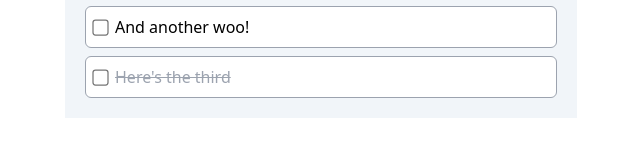
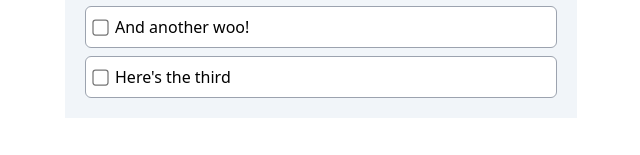
Before and after one commit to aleadbetterdev/React-front-end, a React (Vite) app in the folder 2024-react/: page / in a window 1280 px wide. Shown: the part 160-315 px from the top of the page, without its empty margins (319-959 px from the left). Built offline with nearby package versions, Linux system fonts and the light colour scheme.

Commit message:
State created, checkbox todos.ts now tracks changes

```diff
--- a/2024-react/src/App.tsx
+++ b/2024-react/src/App.tsx
@@ -1,9 +1,22 @@
 // no imports needed, no return block needed
 
+import { useState } from "react";
 import TodoItem from "./components/TodoItem"
 import { dummyData } from "./data/todos"
 
+// For State below, 'todos' is the current state, setTodos is a function to update the state
+// 'use' functions are hooks, allow us to use special features in React
 function App() {
+
+  const [todos, setTodos] = useState(dummyData)
+
+
+  function setTodoCompleted(id: number, completed: boolean){
+    setTodos((prevTodos) =>
+    prevTodos.map(todo => (todo.id === id ? {...todo, completed} : todo))
+    );
+  }
+
 
   return (
     <main className="py-10 h-screen space-y-5">
@@ -12,8 +25,12 @@ function App() {
       </h1>
       <div className="max-w-lg mx-auto bg-slate-100 rounder-md p-5">
         <div className="space-y-2">
-          {dummyData.map((todo) => (
-            <TodoItem todo={todo}/>
+          {todos.map((todo) => (
+            <TodoItem
+            key={todo.id}
+            todo={todo}
+            onCompletedChange={setTodoCompleted}
+            />
           ))}
         </div>
       </div>
--- a/2024-react/src/components/TodoItem.tsx
+++ b/2024-react/src/components/TodoItem.tsx
@@ -4,14 +4,17 @@ Propts are function arguements that TS and react can work with */
 
 interface TodoItemProps {
     todo: Todo;
+    onCompletedChange: (id: number, completed: boolean) => void;
 }
 
-export default function TodoItem({todo}: TodoItemProps) {
+export default function TodoItem({todo, onCompletedChange}: TodoItemProps) {
     return(
         <div>
             <label className="flex items-center gap-2 border rounded-md p-2 border-gray-400 bg-white hover:bg-slate-50">
                 <input
                 type="checkbox"
+                checked={todo.completed}
+                onChange={(e) => onCompletedChange(todo.id, e.target.checked)}
                 className="scale-125"
                 />
                 <span className={todo.completed ? "line-through text-gray-400" : ""}>
--- a/2024-react/src/data/todos.ts
+++ b/2024-react/src/data/todos.ts
@@ -15,6 +15,6 @@ export const dummyData: Todo[] = [
     {
         id: 3,
         title: "Here's the third",
-        completed: true,
+        completed: false,
     },
 ];
```
